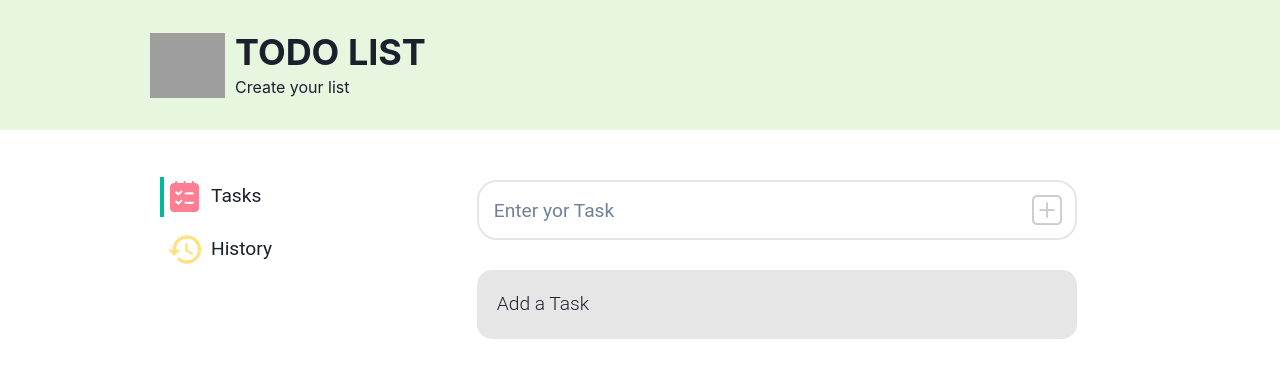
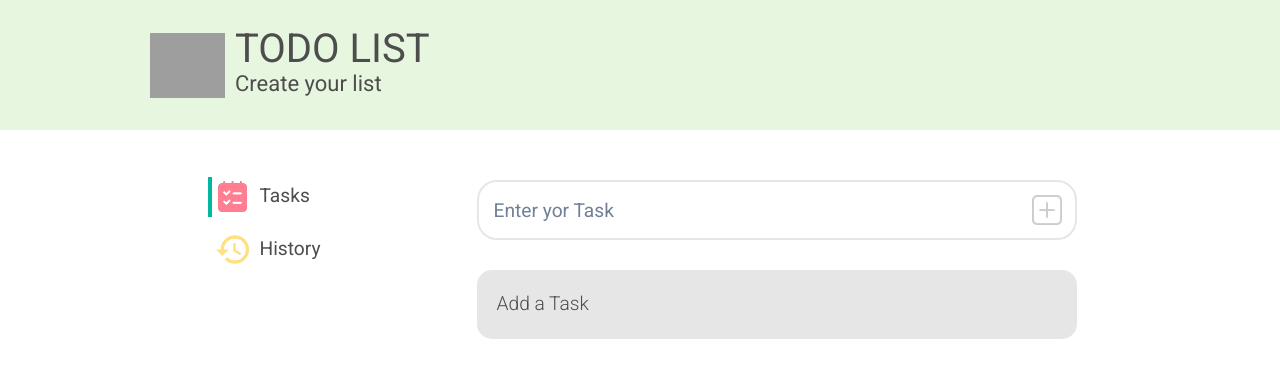
Before and after one commit to Braian-MancioniBoggon/ArgentinaProgramaGrupoD, a React (Vite) app: page / in a window 1280 px wide. Shown: the top 378 px of the page. Built offline with nearby package versions, Linux system fonts and the light colour scheme; grey boxes are pictures that could not be loaded.

Commit message:
visual celular

```diff
--- a/index.html
+++ b/index.html
@@ -5,6 +5,15 @@
     <link rel="icon" type="image/svg+xml" href="/favicon.png" />
     <meta name="viewport" content="width=device-width, initial-scale=1.0" />
     <title>To Do List</title>
+    <link rel="preconnect" href="https://fonts.googleapis.com">
+    <link rel="preconnect" href="https://fonts.gstatic.com" crossorigin>
+    <link href="https://fonts.googleapis.com/css2?family=Roboto:wght@300;400&display=swap" rel="stylesheet">
+    <style>
+      *{
+        font-family: 'Roboto', sans-serif !important;
+        color: #4d4d4d;
+      }
+    </style>
   </head>
   <body>
     <div id="root"></div>
--- a/src/Components/Cuerpo/Cuerpo.jsx
+++ b/src/Components/Cuerpo/Cuerpo.jsx
@@ -1,6 +1,7 @@
 import { Box, Flex, Image, Input, InputGroup, InputRightElement, Text, VStack } from '@chakra-ui/react'
 import React, { useEffect, useState } from 'react'
 import { Lista } from '../Lista/Lista';
+import { Menu } from '../Menu/Menu';
 
 const Cuerpo = () => {
     const [menuPrincipal, setMenuPrincipal] = useState(true)
@@ -28,39 +29,23 @@ const Cuerpo = () => {
     },[])
     return(
         <VStack fontSize="1.2rem" lineHeight="1.5" fontWeight="400" fontFamily="Roboto,sans-serif" w="100%">
-            <Flex direction="row" flexWrap="wrap" w="75%" alignContent="center">
-                <Flex direction="column" mt="50px" flex="0 0 33%">
-                    <Flex mb="20px" cursor="pointer" h="33px" alignItems="center" onClick={() => seleccionarMenu(true)}>
-                        <Box backgroundColor={!menuPrincipal ? "" : "#00B89F" } w="4px" h="40px" mr="4px"></Box>
-                        <Image src='img/lista.png' alt='Lista de tareas' w="33px" h="33px" mr="10px" />
-                        <Text h="fit-content">Tasks</Text>
-                    </Flex>
-                    <Flex mb="20px" cursor="pointer" h="33px" alignItems="center" onClick={() => seleccionarMenu(false)}>
-                        <Box backgroundColor={!menuPrincipal ? "#00B89F" : "" } w="4px" h="40px" mr="4px"></Box>
-                        <Image src='img/historial.png' alt='Historial' w="33px" h="33px" mr="10px" />
-                        <Text h="fit-content">History</Text>
-                    </Flex>
-                </Flex>
-                <Flex direction="column" mt="50px" flex="0 0 66%">
-                    <Flex>
-                        <InputGroup size='xxl' w="600px" maxW="600px">
-                            <Input w="100%" h="60px" pr="1.2rem"  p='15px' border="2px solid #e6e6e6" mb="30px" borderRadius="20px" fontSize="1.2rem" onChange={recibirTarea} value={tareaRecibida} placeholder='Enter yor Task' isDisabled={!menuPrincipal ? true : false}  variant={menuPrincipal ? "outline" : "filled"}/>
+            <Flex direction="row" w="80%" alignContent="center" justifyContent={{base:"center", sm:"center", md:"space-around"}}>
+                <Box display={{base:"none", sm:"none", md:"block"}}>
+                    <Menu seleccionarMenu={seleccionarMenu} menuPrincipal={menuPrincipal} direction={"column"} />
+                </Box>
+                <Flex direction="column" mt="50px">
+                    <Flex direction="column">
+                        <InputGroup size='xxl' w={{base:"300px", sm:"400px", md:"500px", lg:"600px"}} maxW="600px">
+                            <Input w="100%" h="60px" pr="1.2rem"  p='15px' border="2px solid #e6e6e6" mb={{base:"0px", sm:"0px", md:"30px"}} borderRadius="20px" fontSize="1.2rem" onChange={recibirTarea} value={tareaRecibida} placeholder='Enter yor Task' isDisabled={!menuPrincipal ? true : false}  variant={menuPrincipal ? "outline" : "filled"}/>
                             <InputRightElement>
                                 <Image src='img/agregar.png' alt='+' w="30px" cursor={menuPrincipal ? "pointer" : "no-drop"} top="15px" right="15px" position="relative" onClick={agregarTarea} />
                             </InputRightElement>
                         </InputGroup>
+                        <Box display={{base:"block", sm:"block", md:"none"}}  mb={{base:"30px", sm:"30px", md:"0px"}}>
+                            <Menu seleccionarMenu={seleccionarMenu} menuPrincipal={menuPrincipal} direction={"row"} />
+                        </Box>
                     </Flex>
                         <Lista seleccionMenu={menuPrincipal ? tareas : historial} borrarTarea={borrarTarea} menuPrincipal={menuPrincipal} />
-                    {/* <Box borderRadius="15px" bgColor="#e6e6e6" p="20px" w="600px" maxW="600px">
-                        <Stack spacing="15px">
-                            {tareas == 0 && <Text fontWeight="300">Add a Task</Text>}
-                            {tareas.map((tarea, indice) => (
-                                <Box key={indice}>
-                                    <Tarea tarea={tarea} borrarTarea={borrarTarea} indice={indice}/>
-                                </Box>
-                            ))}
-                        </Stack>
-                    </Box> */}
                 </Flex>
             </Flex>
         </VStack>
--- a/src/Components/Header/Header.jsx
+++ b/src/Components/Header/Header.jsx
@@ -4,13 +4,13 @@ import { VStack, Flex, Img, Text, Heading } from '@chakra-ui/react'
 const Header = () => {
     return(
         <VStack>
-            <Flex bgColor="#E7F6DF" h="130px" w="100%" alignItems="center" pl="150px">
+            <Flex bgColor="#E7F6DF" h="130px" w="100%" alignItems="center" justifyContent={{base:"center", sm:"center", md:"normal"}}  pl={{base:"0px", sm:"0px", md:"150px"}}>
                 <Img h="65px" w="75px" src="img/logo.png" />
                 <Flex direction={'column'} ml="10px">
-                    <Heading as="h1">
+                    <Heading lineHeight="0.9" fontSize="40px" fontWeight="400" color="#4d4d4d">
                         TODO LIST
                     </Heading>
-                    <Text as="p">
+                    <Text fontSize="22px" fontWeight="400" color="#4d4d4d">
                         Create your list
                     </Text>
                 </Flex>
--- a/src/Components/Lista/Lista.jsx
+++ b/src/Components/Lista/Lista.jsx
@@ -4,7 +4,7 @@ import { Tarea } from '../Tarea/Tarea'
 
 const Lista = ({seleccionMenu, borrarTarea, menuPrincipal}) => {
     return(
-        <Box borderRadius="15px" bgColor="#e6e6e6" p="20px" w="600px" maxW="600px">
+        <Box borderRadius="15px" bgColor="#e6e6e6" p="20px"  w={{base:"300px", sm:"400px", md:"500px", lg:"600px"}} maxW="600px">
             <Stack spacing="15px">
                 {seleccionMenu == 0 && <Text fontWeight="300">{menuPrincipal ? "Add a Task" : "No Tasks in history"}</Text>}
                 {seleccionMenu.map((tarea, indice) => (
--- /dev/null
+++ b/src/Components/Menu/Menu.jsx
@@ -0,0 +1,27 @@
+import React from 'react'
+import { Box, Flex, Image, Text } from '@chakra-ui/react'
+
+const Menu = ({seleccionarMenu, menuPrincipal, direction}) => {
+    return(
+        <Flex direction={direction} mt={{base:"30px",sm:"30px", md:"50px"}}>
+            <Flex direction="column">
+                <Flex mb={{base:"0px", sm:"0px", md:"20px"}} cursor="pointer" h="33px" alignItems="center" onClick={() => seleccionarMenu(true)} marginInline="5px">
+                    <Box display={{base:"none", sm:"none", md:"block"}} backgroundColor={!menuPrincipal ? "" : "#00B89F" } w="4px" h="40px" mr="4px"></Box>
+                    <Image src='img/lista.png' alt='Lista de tareas' w="33px" h="33px" mr="10px" />
+                    <Text h="fit-content">Tasks</Text>
+                </Flex>
+                <Box display={{base:"block", sm:"block", md:"none"}} backgroundColor={!menuPrincipal ? "" : "#00B89F" } w="100%" h="4px" mt="4px"></Box>
+            </Flex>
+            <Flex direction="column">
+                <Flex mb={{base:"0px", sm:"0px", md:"20px"}} cursor="pointer" h="33px" alignItems="center" onClick={() => seleccionarMenu(false)} marginInline="5px">
+                    <Box display={{base:"none", sm:"none", md:"block"}} backgroundColor={!menuPrincipal ? "#00B89F" : "" } w="4px" h="40px" mr="4px"></Box>
+                    <Image src='img/historial.png' alt='Historial' w="33px" h="33px" mr="10px" />
+                    <Text h="fit-content">History</Text>
+                </Flex>
+                <Box display={{base:"block", sm:"block", md:"none"}} backgroundColor={!menuPrincipal ? "#00B89F" : "" } w="100%" paddingInline="5px" h="4px" mt="4px"></Box>
+            </Flex>
+        </Flex>
+    )
+}
+
+export { Menu }
```
Also changed, not shown: 1 other file (tests, documents, lock files or other folders).
